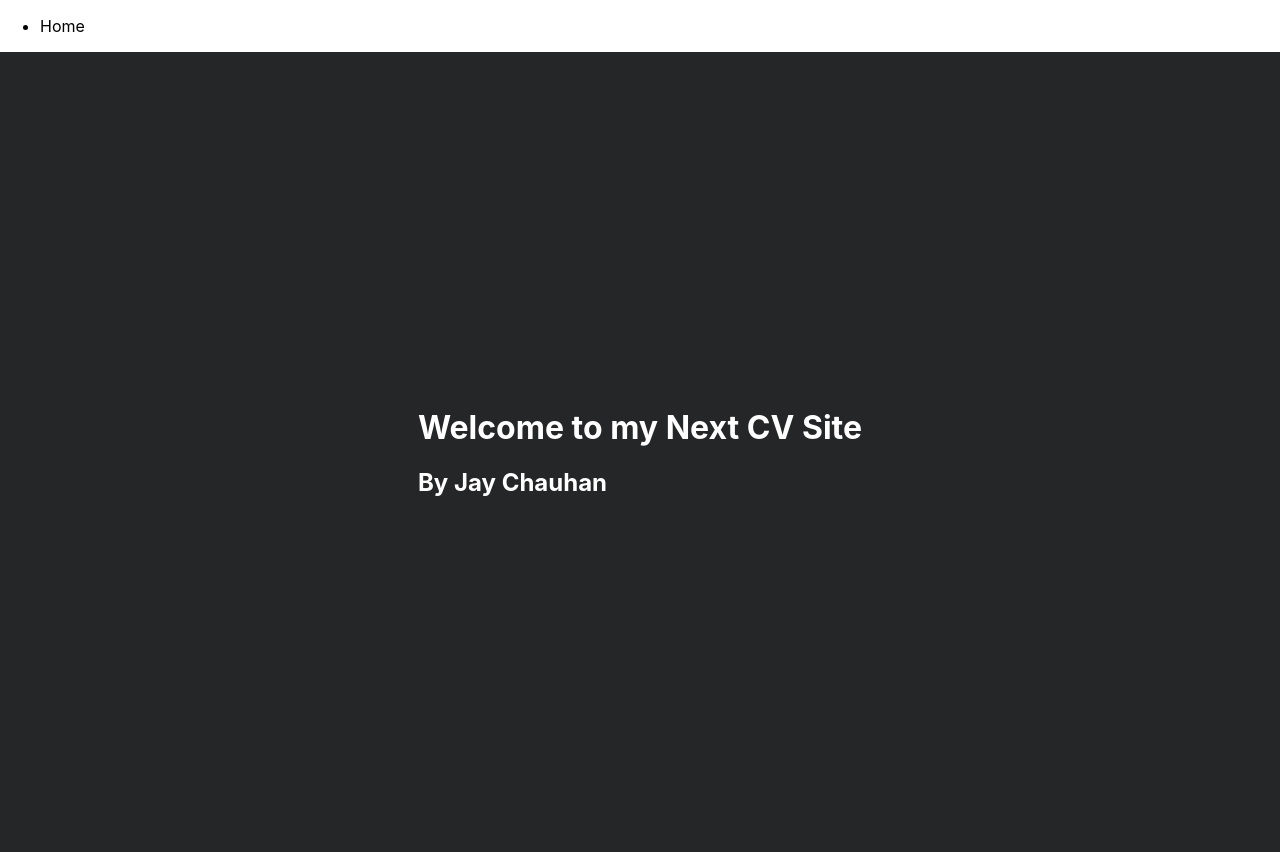
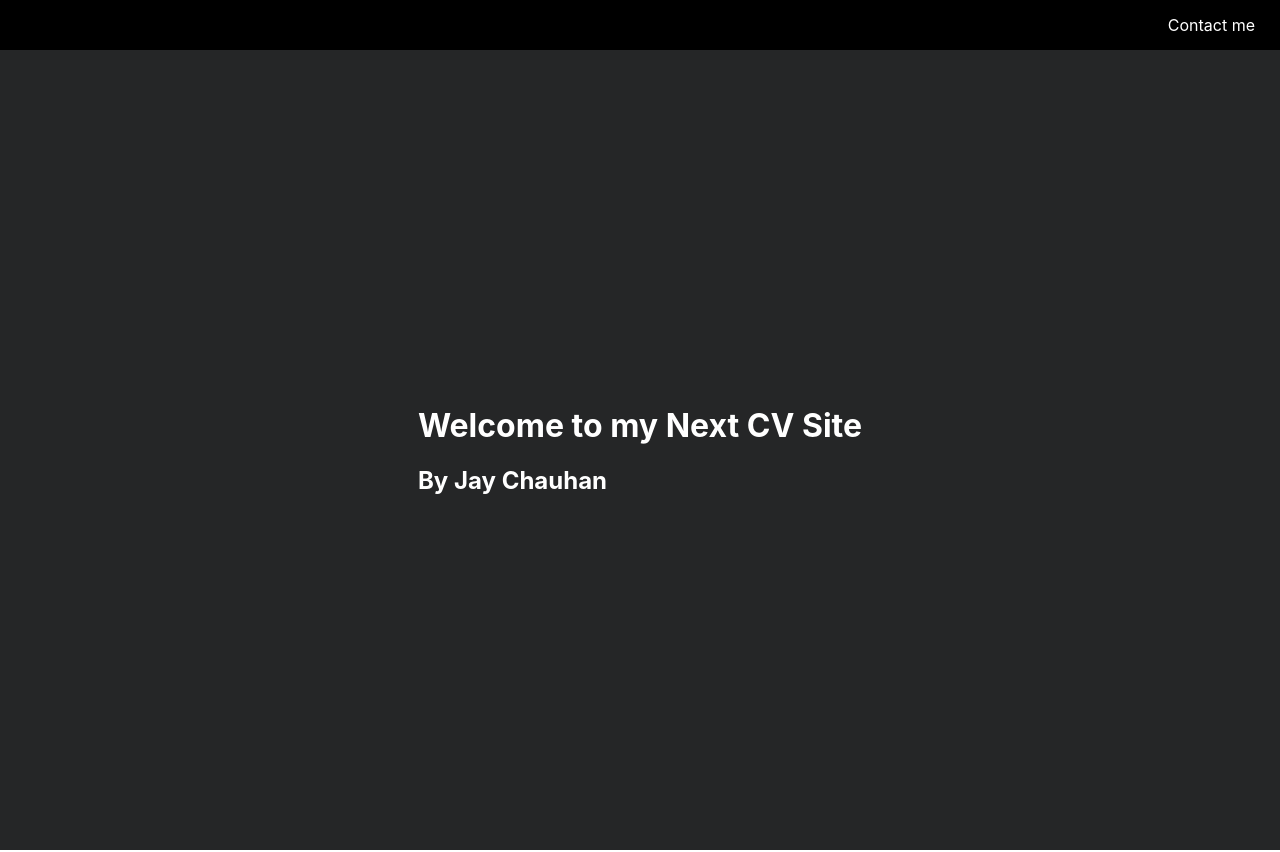
Before and after one commit to Normalguy7/jaychauhan, a Next.js app: page / in a window 1280 px wide. Built offline with nearby package versions, Linux system fonts and the light colour scheme.

Commit message:
adding css to navbar

```diff
--- a/Components/Nav.js
+++ b/Components/Nav.js
@@ -1,11 +1,12 @@
 import Link from "next/link";
+import navStyles from "../styles/nav.module.scss";
 
 const Nav = () => {
   return (
-    <nav>
+    <nav className={navStyles.nav}>
       <ul>
         <li>
-          <Link href="/">Home</Link>
+          <Link href="/">Contact me</Link>
         </li>
       </ul>
     </nav>
--- /dev/null
+++ b/styles/nav.module.scss
@@ -0,0 +1,20 @@
+.nav {
+  height: 50px;
+  padding: 10px;
+  background: #000;
+  color: #fff;
+  display: flex;
+  align-items: center;
+  justify-content: flex-end;
+}
+
+.nav ul {
+  display: flex;
+  justify-content: center;
+  align-items: center;
+  list-style: none;
+}
+
+.nav ul li a {
+  margin: 5px 15px;
+}
```
